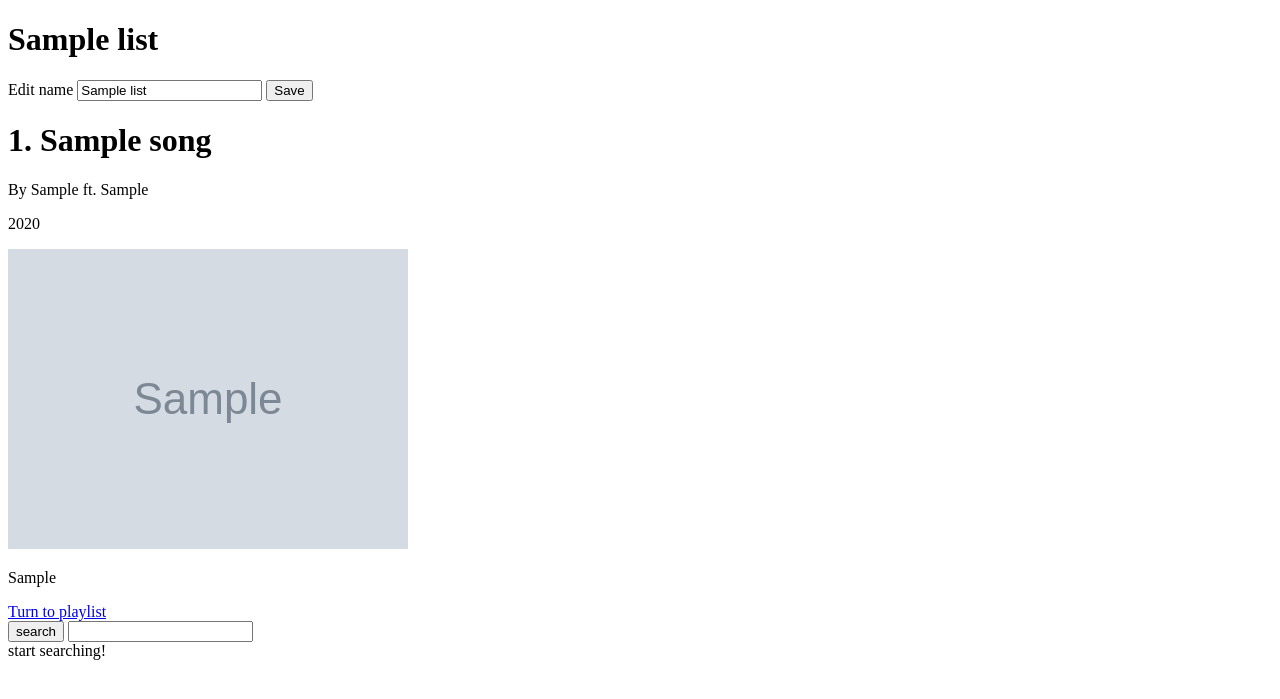
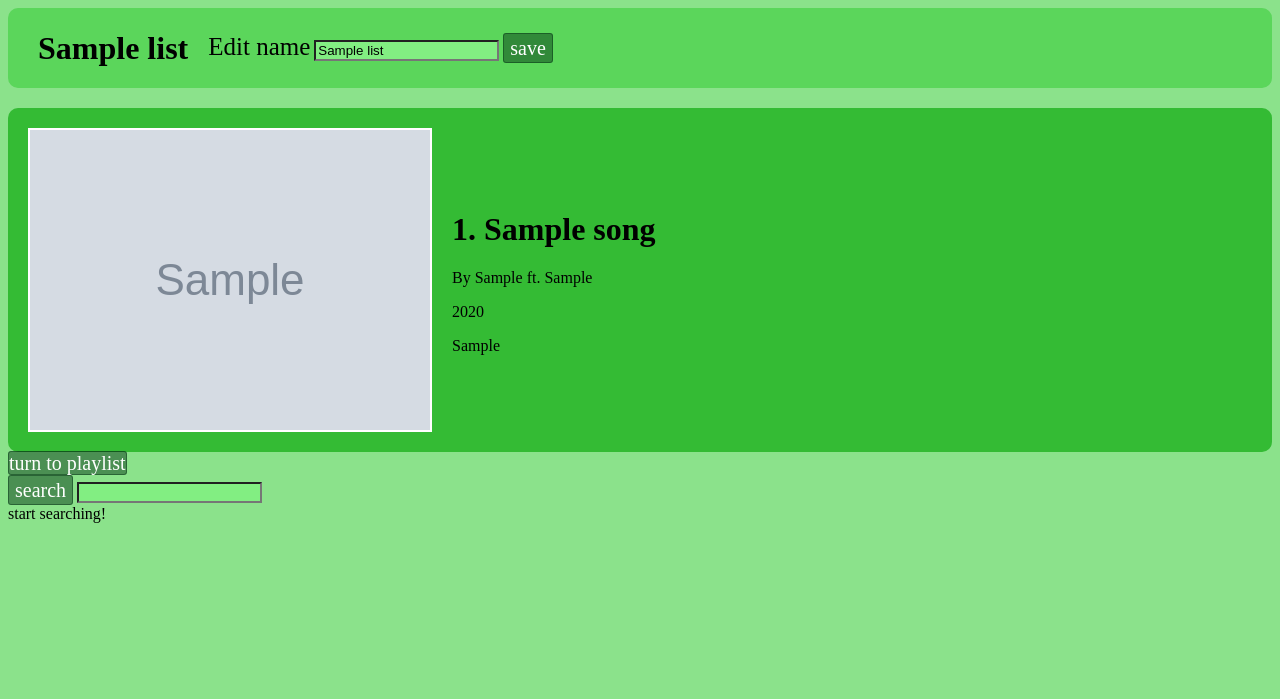
Before and after one commit to g-chobanov/project, a Django app: page /list?id=1 in a window 1280 px wide. Shown: the top 699 px of the page. Run offline with Django 4.2, Linux system fonts and the light colour scheme; a user stored in the database is signed in; tables that the repository leaves empty hold one stand-in row (values such as "Sample post"); grey boxes marked "Sample" are stand-in pictures; some libraries are stand-ins or nearby versions.

Commit message:
added styling

```diff
--- /dev/null
+++ b/spotifyapp/songster/static/css/listpage.css
@@ -0,0 +1,54 @@
+body {
+    background-color: rgb(139, 226, 139);
+}
+
+.header {
+    background-color: rgb(91, 214, 91);
+    border-radius: 10px;
+    height: 20px;
+    display: flex;
+    flex-direction: row;
+    gap: 20px;
+    padding: 30px;
+    align-items: center;
+    justify-content: flex-start;
+
+
+}
+
+label {
+    font-size: 25px;
+}
+
+input {
+    background-color: rgb(130, 238, 130);
+}
+
+button, a {
+    height: 30px;
+    border: 1px solid rgba(5, 53, 21, 0.479);
+    border-radius: 3px;
+    background-color: rgba(5, 53, 21, 0.479);
+    color: white;
+    text-transform: lowercase;
+    font-family:'Times New Roman', Times, serif;
+    font-size: 20px;
+    justify-items: center;
+    text-decoration: none;
+}
+
+.card {
+    display: flex;
+    flex-direction: row;
+    align-items: center;
+    gap: 20px;
+    background-color: rgb(52, 187, 52);
+    border-radius: 10px;
+    padding: 20px;
+    margin-top: 20px;
+    justify-items: center;
+}
+
+img {
+    border: 2px solid white;
+}
--- a/spotifyapp/songster/static/index.css
+++ /dev/null
@@ -1,3 +0,0 @@
-body {
-    background-color: rgb(62, 170, 62);
-}
--- a/spotifyapp/songster/static/listpage.js
+++ b/spotifyapp/songster/static/listpage.js
@@ -18,6 +18,7 @@ const searchSong = () => {
         items.forEach(result => {
             const div = document.createElement('div');
             div.innerHTML = `
+                <div id="card">
                     <h2>${index} ${result.name}</h2>
                     <p>By: ${result.artists.join(', ')}</p>
                     <p>Year: ${result.year}</p>
@@ -26,6 +27,7 @@ const searchSong = () => {
                         <source src="${ result.preview_url }" type="audio/mpeg">
                         Your browser does not support the audio element.
                     </audio>
+                </div>
             `
             container.appendChild(div);
             search_results.push(result)
--- a/spotifyapp/songster/templates/listpage.html
+++ b/spotifyapp/songster/templates/listpage.html
@@ -3,9 +3,11 @@
 <html>
     <head>
         <script src="{% static 'listpage.js' %}" defer></script>
+        <link rel="stylesheet" type="text/css" href="{% static 'css/listpage.css' %}">
     </head>
     <body>
     {% block content%}
+        <div class="header">
         <h1>{{list_name}}</h1>
             {% if is_current_user_list %}
             <form method="post">
@@ -15,16 +17,26 @@
                 <button type="submit">Save</button>
             </form>
             {% endif %}
+        </div>
+
         {% if songs%}
+        <div class="card-container">
+
             {% for song in songs%}
+            <div class="card">
+                <img src="{{song.img_url}}" alt="Track cover">
+                <div class="track-info">
                 <h1>{{song.list_number}}. {{song.name}}</h1>
                     <p>By {{song.artist}} {% if song.featured_artists%} ft. {{song.featured_artists}} {% endif%}
                     <p>{{song.year}}</p>
-                <img src="{{song.img_url}}" alt="Track cover">
                     <p>{{song.writeup}}</p>
+                </div>
+            </div>
             {% endfor %}
             <a href="/spotifyapi/create_playlist?id={{listid}}">Turn to playlist</a>
+        </div>
         {% endif %}
+
         {% if is_current_user_list and not reached_max%}
             <form>
             {% csrf_token %}
--- a/spotifyapp/songster/templates/registration/login.html
+++ b/spotifyapp/songster/templates/registration/login.html
@@ -1,4 +1,6 @@
 {% load django_bootstrap5 %}
+{% load static%}
+<link rel="stylesheet" type="text/css" href="{% static 'css/form.css' %}">
 
 {% block content %}
   <h1>Login</h1>
--- a/spotifyapp/songster/templates/registration/registration.html
+++ b/spotifyapp/songster/templates/registration/registration.html
@@ -1,4 +1,6 @@
 {% load django_bootstrap5 %}
+{% load static%}
+<link rel="stylesheet" type="text/css" href="{% static 'css/form.css' %}">
 
 {% block content %}
   <h1> Registration </h1>
--- a/spotifyapp/songster/views.py
+++ b/spotifyapp/songster/views.py
@@ -15,7 +15,7 @@ from .models import List, Song
 @login_required(login_url='/login')
 def index(request):
     context = {
-        'list' : List.objects,
+        'lists' : List.objects.all(),
         'userid' : request.user.id
     }
     return render(request,'homescreen.html', context)
```
Also changed, not shown: spotifyapp/songster/static/css/form.css (added, +23 -0 lines), spotifyapp/songster/static/css/index.css (added, +50 -0 lines), spotifyapp/songster/static/css/profilepage.css (added, +49 -0 lines), spotifyapp/songster/templates/homescreen.html (+15 -3 lines), spotifyapp/songster/templates/profilepage.html (+10 -5 lines). Lines whose indentation alone changed are shown as unchanged.
